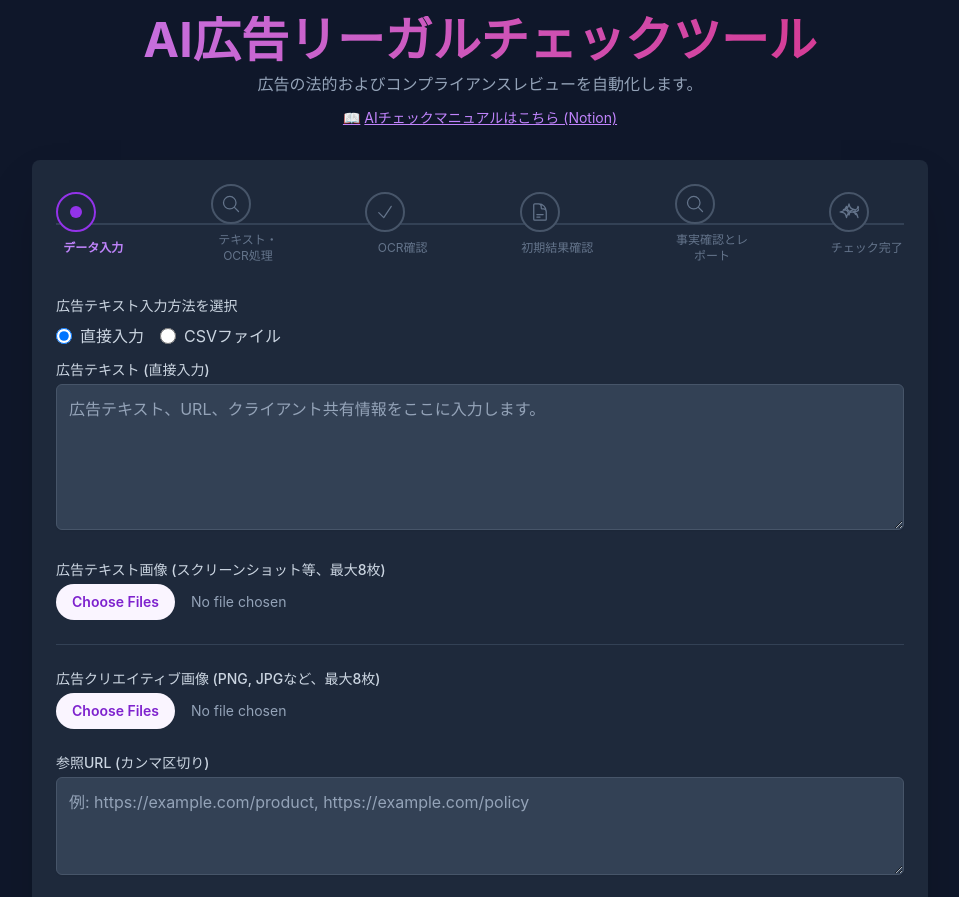
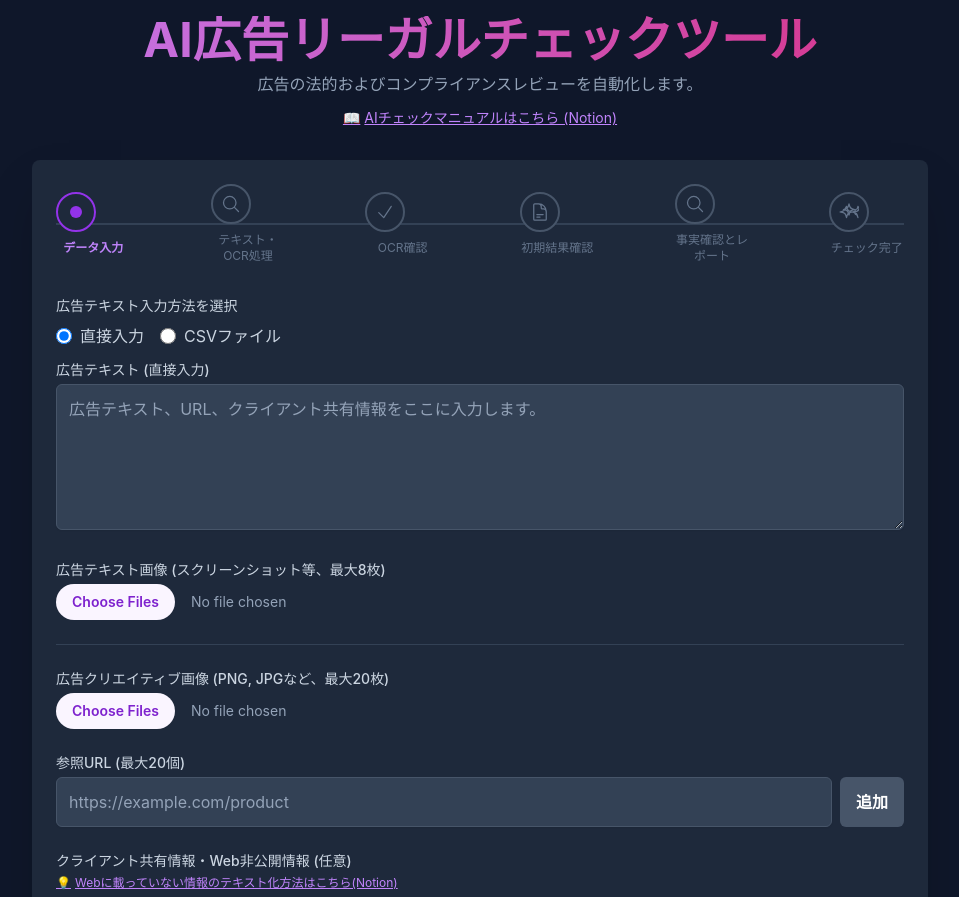
Before and after one commit to bepp334/ai-ad-legal-check-tool-20251214-, a React (Vite) app: page / in a window 1280 px wide. Shown: the top 897 px of the page, without its empty margins (160-1119 px from the left). Built offline with nearby package versions, Linux system fonts and the light colour scheme.

Commit message:
広告クリエイティブ画像を20枚まで、参照URLをリスト形式で1つずつ入力可能に改善

```diff
--- a/components/InputForm.tsx
+++ b/components/InputForm.tsx
@@ -23,8 +23,11 @@ export const InputForm: React.FC<InputFormProps> = ({ onSubmit, isLoading }) =>
   const [adCreativeImagesBase64, setAdCreativeImagesBase64] = useState<string[]>([]);
   const [adCreativeImagePreviews, setAdCreativeImagePreviews] = useState<string[]>([]);
 
-  const [referenceUrls, setReferenceUrls] = useState<string>('');
+  const [referenceUrls, setReferenceUrls] = useState<string[]>([]);
+  const [newReferenceUrl, setNewReferenceUrl] = useState<string>('');
   const [clientSharedInfo, setClientSharedInfo] = useState<string>('');
+
+  const MAX_REFERENCE_URLS = 20; // URL contextツールの制限に合わせて20個まで
 
   const [csvFileName, setCsvFileName] = useState<string>('');
 
@@ -154,6 +157,34 @@ export const InputForm: React.FC<InputFormProps> = ({ onSubmit, isLoading }) =>
     setAdCreativeImagePreviews(prev => prev.filter((_, i) => i !== index));
   };
 
+  const addReferenceUrl = () => {
+    const trimmedUrl = newReferenceUrl.trim();
+    if (!trimmedUrl) return;
+
+    // URL形式の検証
+    if (!trimmedUrl.startsWith('http://') && !trimmedUrl.startsWith('https://')) {
+      alert('URLは http:// または https:// で始まる必要があります。');
+      return;
+    }
+
+    if (referenceUrls.length >= MAX_REFERENCE_URLS) {
+      alert(`参照URLは最大${MAX_REFERENCE_URLS}個まで入力できます。`);
+      return;
+    }
+
+    if (referenceUrls.includes(trimmedUrl)) {
+      alert('このURLは既に追加されています。');
+      return;
+    }
+
+    setReferenceUrls(prev => [...prev, trimmedUrl]);
+    setNewReferenceUrl('');
+  };
+
+  const removeReferenceUrl = (index: number) => {
+    setReferenceUrls(prev => prev.filter((_, i) => i !== index));
+  };
+
 
   const handleSubmit = useCallback((event: React.FormEvent) => {
     event.preventDefault();
@@ -161,7 +192,7 @@ export const InputForm: React.FC<InputFormProps> = ({ onSubmit, isLoading }) =>
     const isCsvFileProvided = adTextSource === 'csv' && adTextCsvFileContent;
     const isAdTextImagesProvided = adTextImagesBase64.length > 0;
     const isCreativeImagesProvided = adCreativeImagesBase64.length > 0;
-    const isUrlProvided = referenceUrls.trim() !== '';
+    const isUrlProvided = referenceUrls.length > 0;
     const isClientInfoProvided = clientSharedInfo.trim() !== '';
 
     // 入力チェック: 少なくとも何らかの情報が入力されていること
@@ -175,10 +206,10 @@ export const InputForm: React.FC<InputFormProps> = ({ onSubmit, isLoading }) =>
       adTextCsvFileContent: isCsvFileProvided ? adTextCsvFileContent : null,
       adTextImagesBase64: isAdTextImagesProvided ? adTextImagesBase64 : null,
       adCreativeImagesBase64: adCreativeImagesBase64.length > 0 ? adCreativeImagesBase64 : null,
-      referenceUrls,
+      referenceUrls: referenceUrls.join(','),
       clientSharedInfo,
     });
-  }, [onSubmit, adTextSource, adTextDirect, adTextCsvFileContent, adTextImagesBase64, adCreativeImagesBase64, referenceUrls, clientSharedInfo]);
+  }, [onSubmit, adTextSource, adTextDirect, adTextCsvFileContent, adTextImagesBase64, adCreativeImagesBase64, referenceUrls, clientSharedInfo, newReferenceUrl]);
 
   return (
     <form onSubmit={handleSubmit} className="space-y-6">
@@ -320,16 +351,53 @@ export const InputForm: React.FC<InputFormProps> = ({ onSubmit, isLoading }) =>
 
       <div>
         <label htmlFor="referenceUrls" className="block text-sm font-medium text-slate-300 mb-1">
-          参照URL (カンマ区切り)
+          参照URL (最大{MAX_REFERENCE_URLS}個)
         </label>
-        <textarea
-          id="referenceUrls"
-          value={referenceUrls}
-          onChange={(e) => setReferenceUrls(e.target.value)}
-          rows={3}
-          className="w-full p-3 bg-slate-700 border border-slate-600 rounded-md shadow-sm focus:ring-purple-500 focus:border-purple-500 text-slate-100 placeholder-slate-400"
-          placeholder="例: https://example.com/product, https://example.com/policy"
-        />
+        <div className="flex gap-2 mb-2">
+          <input
+            type="text"
+            value={newReferenceUrl}
+            onChange={(e) => setNewReferenceUrl(e.target.value)}
+            onKeyPress={(e) => {
+              if (e.key === 'Enter') {
+                e.preventDefault();
+                addReferenceUrl();
+              }
+            }}
+            placeholder="https://example.com/product"
+            className="flex-1 p-3 bg-slate-700 border border-slate-600 rounded-md shadow-sm focus:ring-purple-500 focus:border-purple-500 text-slate-100 placeholder-slate-400"
+            disabled={referenceUrls.length >= MAX_REFERENCE_URLS}
+          />
+          <button
+            type="button"
+            onClick={addReferenceUrl}
+            disabled={referenceUrls.length >= MAX_REFERENCE_URLS || !newReferenceUrl.trim()}
+            className="px-4 py-2 bg-purple-600 hover:bg-purple-700 disabled:bg-slate-600 disabled:cursor-not-allowed text-white font-semibold rounded-md transition duration-150 ease-in-out"
+          >
+            追加
+          </button>
+        </div>
+        {referenceUrls.length > 0 && (
+          <div className="mt-2 space-y-2">
+            {referenceUrls.map((url, index) => (
+              <div key={index} className="flex items-center gap-2 p-2 bg-slate-700 border border-slate-600 rounded-md">
+                <span className="flex-1 text-sm text-slate-200 break-all">{url}</span>
+                <button
+                  type="button"
+                  onClick={() => removeReferenceUrl(index)}
+                  className="px-2 py-1 bg-red-600 hover:bg-red-700 text-white text-sm font-semibold rounded transition duration-150 ease-in-out"
+                >
+                  削除
+                </button>
+              </div>
+            ))}
+          </div>
+        )}
+        {referenceUrls.length >= MAX_REFERENCE_URLS && (
+          <p className="mt-2 text-sm text-yellow-400">
+            最大{MAX_REFERENCE_URLS}個まで入力できます（URL contextツールの制限に合わせています）
+          </p>
+        )}
       </div>
 
       <div>
--- a/types.ts
+++ b/types.ts
@@ -57,4 +57,4 @@ export type StepKey =
   | 'step4FinalReport';
 
 export const MAX_AD_TEXT_IMAGES = 8;
-export const MAX_AD_CREATIVE_IMAGES = 8;
+export const MAX_AD_CREATIVE_IMAGES = 20;
```
